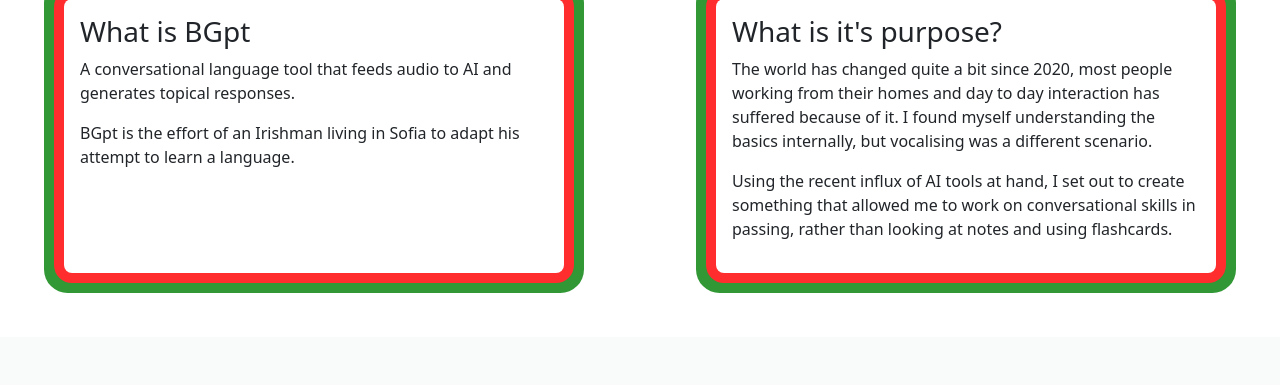
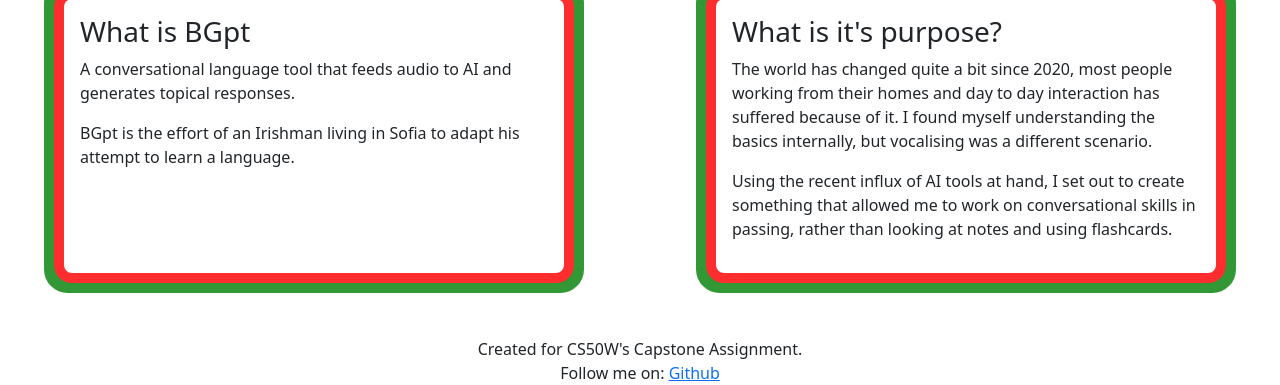
Before and after one commit to dermotbg/CS50W_final_project, a Django app: page / in a window 1280 px wide. Shown: the part 545-930 px from the top of the page. Before the commit the page ends 838 px from the top, so only its background shows below. Run offline with Django 4.2, Linux system fonts and the light colour scheme; some libraries are stand-ins or nearby versions.

Commit message:
add footer

```diff
--- a/BGpt/static/BGpt/styles.css
+++ b/BGpt/static/BGpt/styles.css
@@ -143,4 +143,11 @@ body #start-cont > * {
   display: none;
 }
 
+footer {
+  display: flex;
+  flex-direction: column;
+  justify-content: center;
+  align-items: center;
+}
+
 /*# sourceMappingURL=styles.css.map */
--- a/BGpt/static/BGpt/styles.scss
+++ b/BGpt/static/BGpt/styles.scss
@@ -135,10 +135,6 @@ body{
         .card:hover{
             border: 0;
             border-radius: .5em;
-        //     box-shadow:
-        //         0 0 0 2px $red,
-        //         0 0 0 4px $green,
-        //         0 0 0 30px $white;
         }
     }
     #start-cont > * {
@@ -178,3 +174,9 @@ body{
         }
     }
 }
+footer{
+    display: flex;
+    flex-direction: column;
+    justify-content: center;
+    align-items: center;
+}
--- a/BGpt/templates/BGpt/layout.html
+++ b/BGpt/templates/BGpt/layout.html
@@ -42,6 +42,8 @@
       </div>
 </body>
 <footer>
+  <div>Created for CS50W's Capstone Assignment.</div>
+  <div>Follow me on: <a href="https://github.com/dermotbg" target="_blank">Github</a></div>
     {% block page_scripts %}{% endblock %}
 </footer>
 </html>
```
